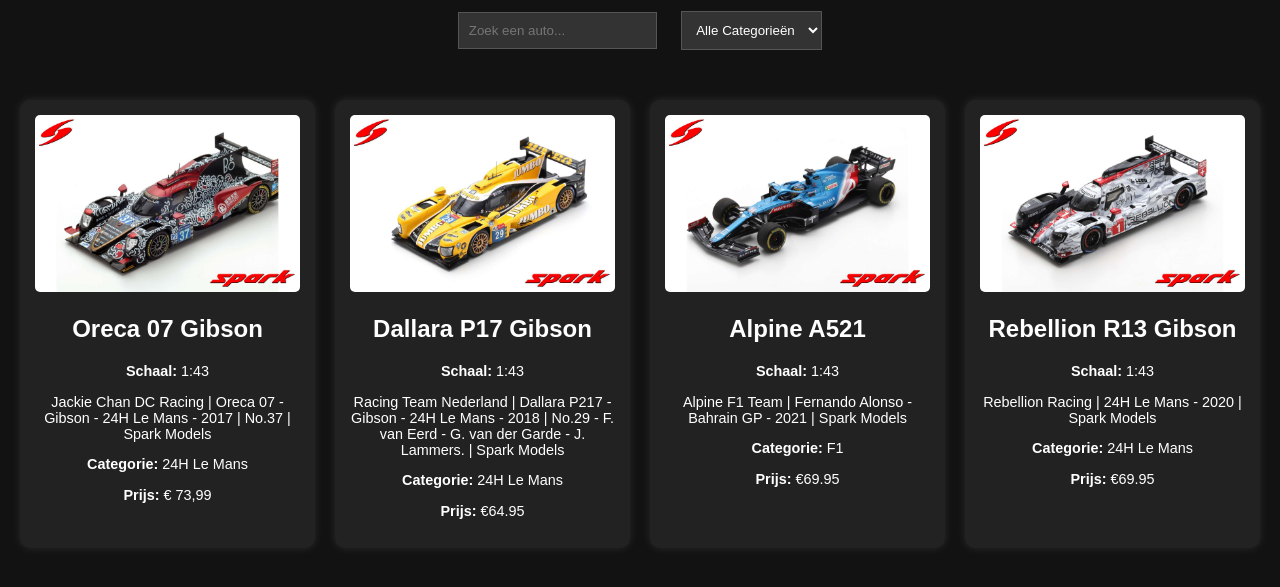
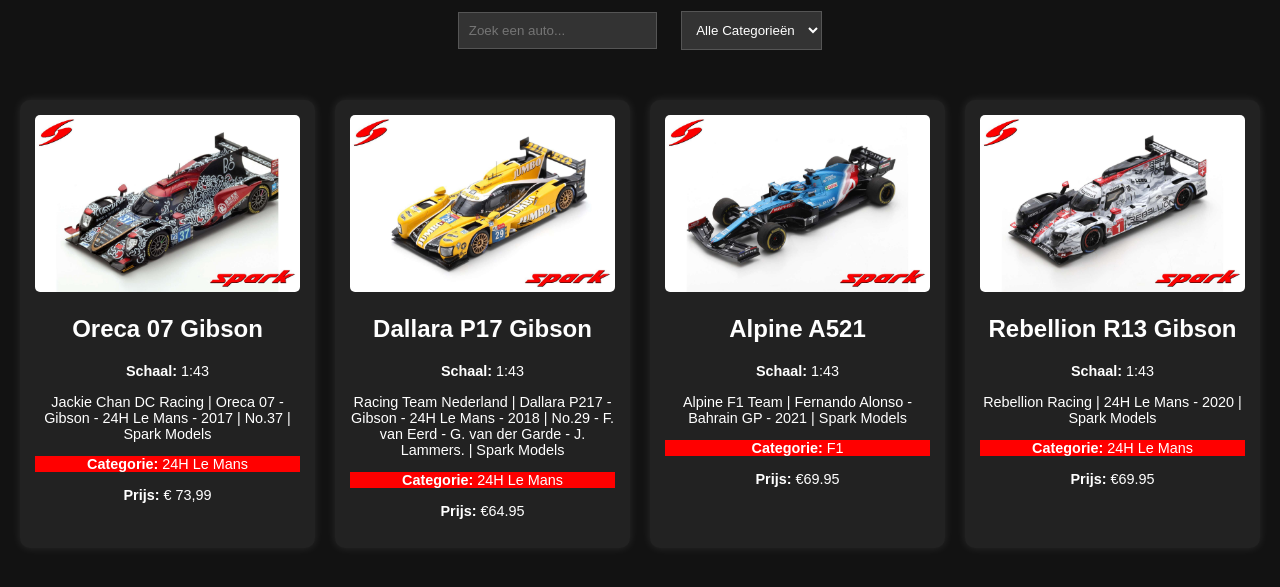
Before and after one commit to Conroy95/test, a plain HTML site: page index.html in a window 1280 px wide. Shown: the part 99-686 px from the top of the page. Drawn offline with Linux system fonts and the light colour scheme.

Commit message:
Update style.css

```diff
--- a/style.css
+++ b/style.css
@@ -45,3 +45,7 @@ input, select {
 .card p {
     font-size: 0.9em;
 }
+
+.label {
+    background-color: red;
+}
```
